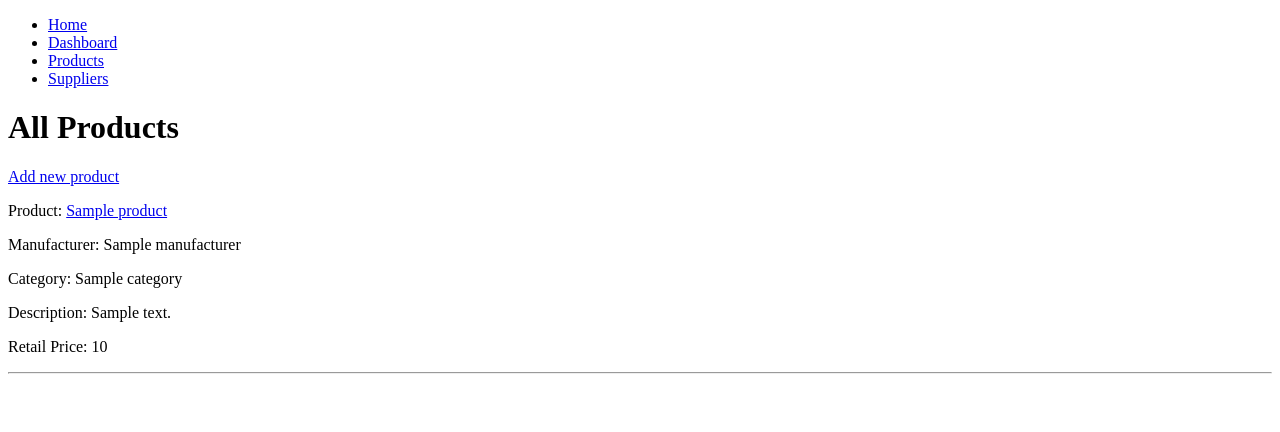
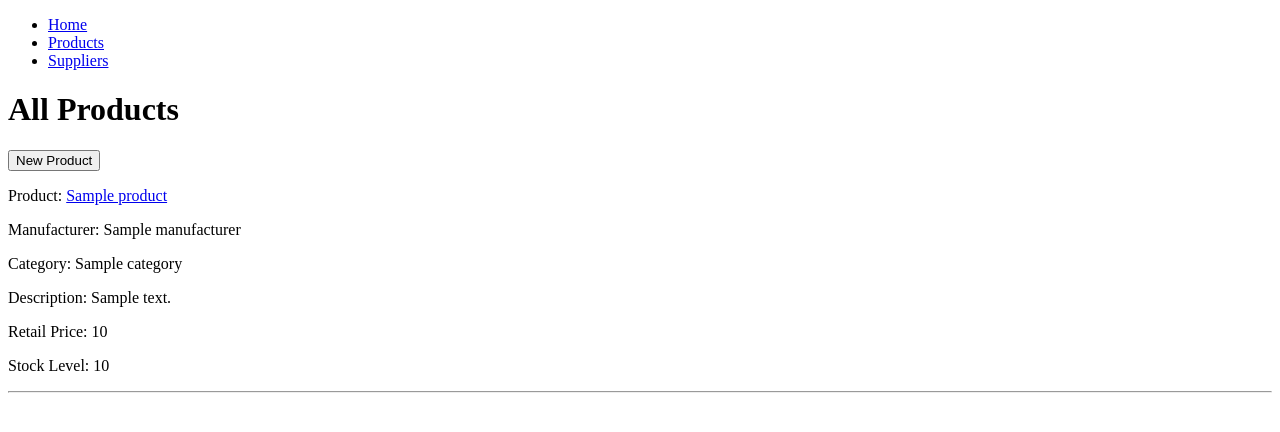
Before and after one commit to benbeardyman/Camera_Shop_Inventory_App, a Flask app: page /products in a window 1280 px wide. Shown: the top 432 px of the page. Run offline with Flask 2, Linux system fonts and the light colour scheme; a database or web service that is not in the repository returns one stand-in record (values such as "Sample title"); some libraries are stand-ins or nearby versions.

Commit message:
tidied html added stock warnings

```diff
--- a/camera_shop/templates/base.html
+++ b/camera_shop/templates/base.html
@@ -15,7 +15,6 @@
         <nav>
             <ul class="menu">
                 <li><a href="/">Home</a></li>
-                <li><a href="/dashboard">Dashboard</a></li>
                 <li><a href="/products">Products</a></li>
                 <li><a href="/suppliers">Suppliers</a></li>
             </ul>
--- a/camera_shop/templates/products/index.html
+++ b/camera_shop/templates/products/index.html
@@ -2,8 +2,11 @@
 {% block content %}
 <h1>All Products</h1>
 
-<a href="/products/new_product">Add new product</a>
-
+<div>
+<form action="/products/new_product">
+    <input type="submit" value="New Product"/>
+    </form>
+</div>
 {% for product in products %}
 
 <div>
@@ -13,6 +16,13 @@
         <p>Category: {{product.category}}</p>
         <p>Description: {{product.description}}</p>
         <p>Retail Price: {{product.retail_price}}</p>
+        <p>Stock Level: {{product.stock_level}}</p>
+
+        {% if product.stock_level == 0 %}
+        <p> OUT OF STOCK</p>
+        {% elif product.stock_level <= 2 %}
+        <p> LOW STOCK </p>
+        {% endif %}
         <hr>
     </div>
 
--- a/camera_shop/templates/products/new_product.html
+++ b/camera_shop/templates/products/new_product.html
@@ -1,6 +1,6 @@
 {% extends "base.html" %}
 {% block content %}
-<h1>New Products</h1>
+<h1>New Product</h1>
 
 <form action="/products" method="post">
 
@@ -28,6 +28,7 @@
         <label for="stock_level">Stock Level:</label>
         <input type="number" id="stock_level" name="stock_level" min="0" required>
 
+    <button type="submit">Add Product</button>
 
 </form>
 
--- a/camera_shop/templates/suppliers/index.html
+++ b/camera_shop/templates/suppliers/index.html
@@ -2,7 +2,11 @@
 {% block content %}
 <h1>Suppliers</h1>
 
-<p><a href="/suppliers/new_supplier">Add new supplier</a></p>
+<div>
+    <form action="/suppliers/new_supplier">
+    <input type="submit" value="New Supplier"/>
+    </form>
+</div>
 
 {% for supplier in suppliers %}
 
```
Also changed, not shown: camera_shop/templates/products/show.html (+4 -3 lines), camera_shop/templates/suppliers/show.html (+4 -4 lines).
